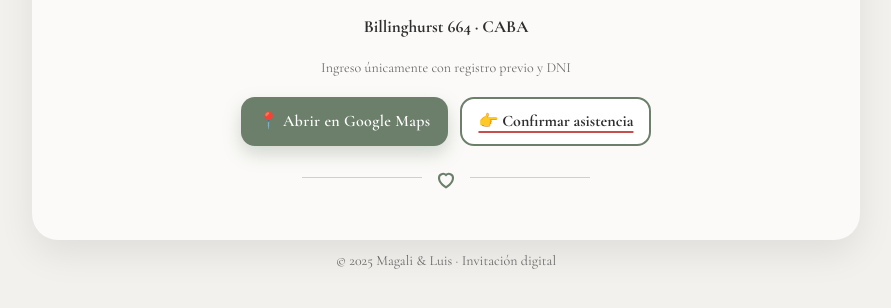
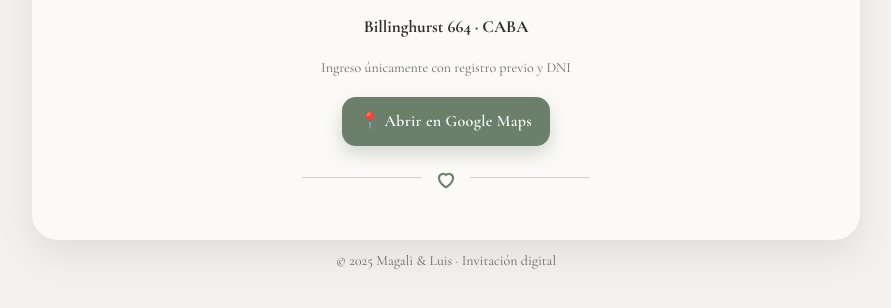
Before and after one commit to joseluismuzikant/invitacion-magali-luis, a plain HTML site: page jupa/index.html in a window 1280 px wide. Shown: the part 534-842 px from the top of the page, without its empty margins (194-1085 px from the left). Drawn offline with nearby package versions, Linux system fonts and the light colour scheme.

Commit message:
flayer para jupa y jupa + fiesta

```diff
--- a/jupa/index.html
+++ b/jupa/index.html
@@ -132,7 +132,6 @@
 
     <div class="row">
       <a class="btn" target="_blank" rel="noopener" href="https://maps.app.goo.gl/JyqdbBTuLBFMjdZk7">📍 Abrir en Google Maps</a>
-      <a class="link-ghost uline" href="https://forms.gle/gxzA8uSDyqXkXQgv5">👉 Confirmar asistencia</a>
     </div>
 
     <div class="divider" aria-hidden="true">
```
